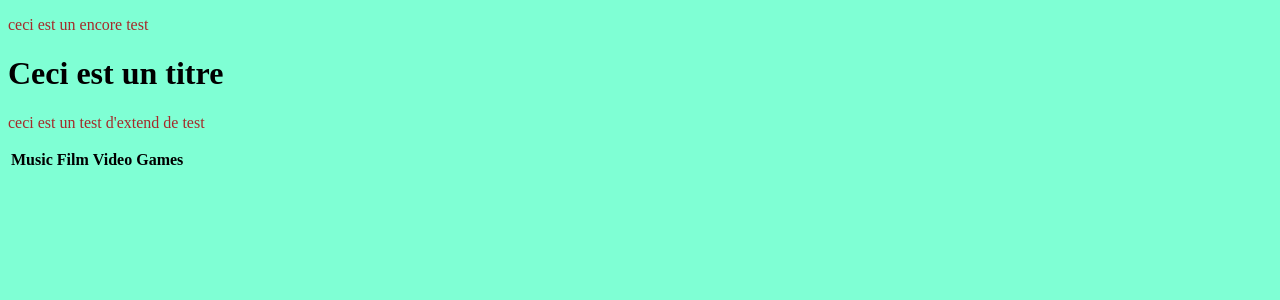
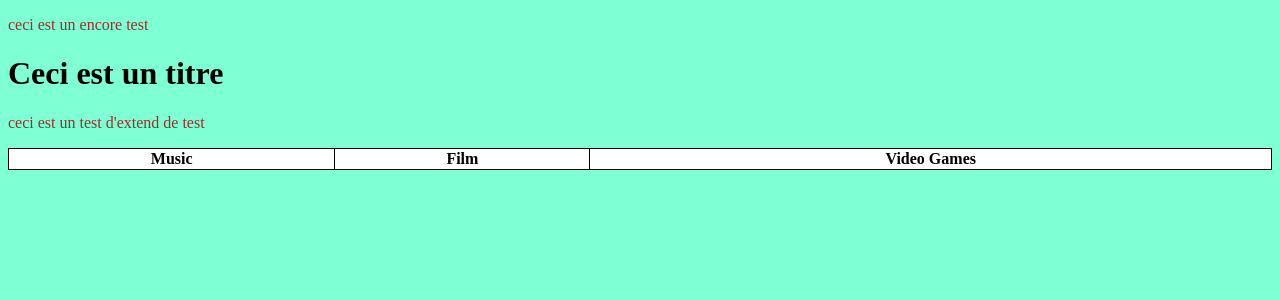
Before and after one commit to PaulineTaillemite/bilbiotheque_culturelle, a Django app: page /test2 in a window 1280 px wide. Shown: the top 300 px of the page. Run offline with Django 5.2, Linux system fonts and the light colour scheme; lists and menus that the app fills with data are empty.

Commit message:
j'avais oublié de pusher

```diff
--- a/static/main/style.css
+++ b/static/main/style.css
@@ -5,3 +5,18 @@ body{
 p{
     color: brown;
 }
+
+table, th, td {
+    border: 1px solid black;
+  }
+  table {
+    border-collapse: collapse;
+    width: 100%;
+  }
+
+  tr:nth-child(even) {
+    background-color: #eee;
+  }
+  tr:nth-child(odd) {
+    background-color: #fff;
+  }
```
Also changed, not shown: 1 other file.
